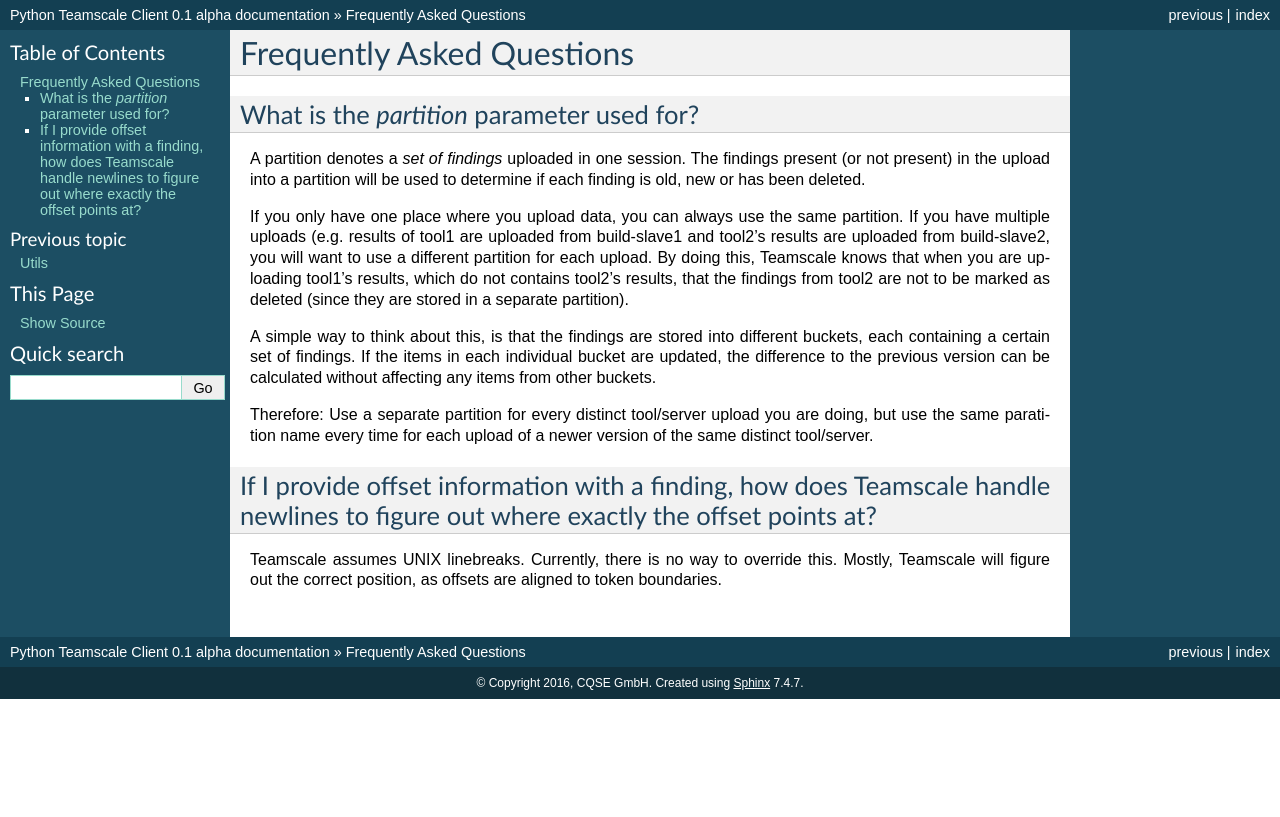
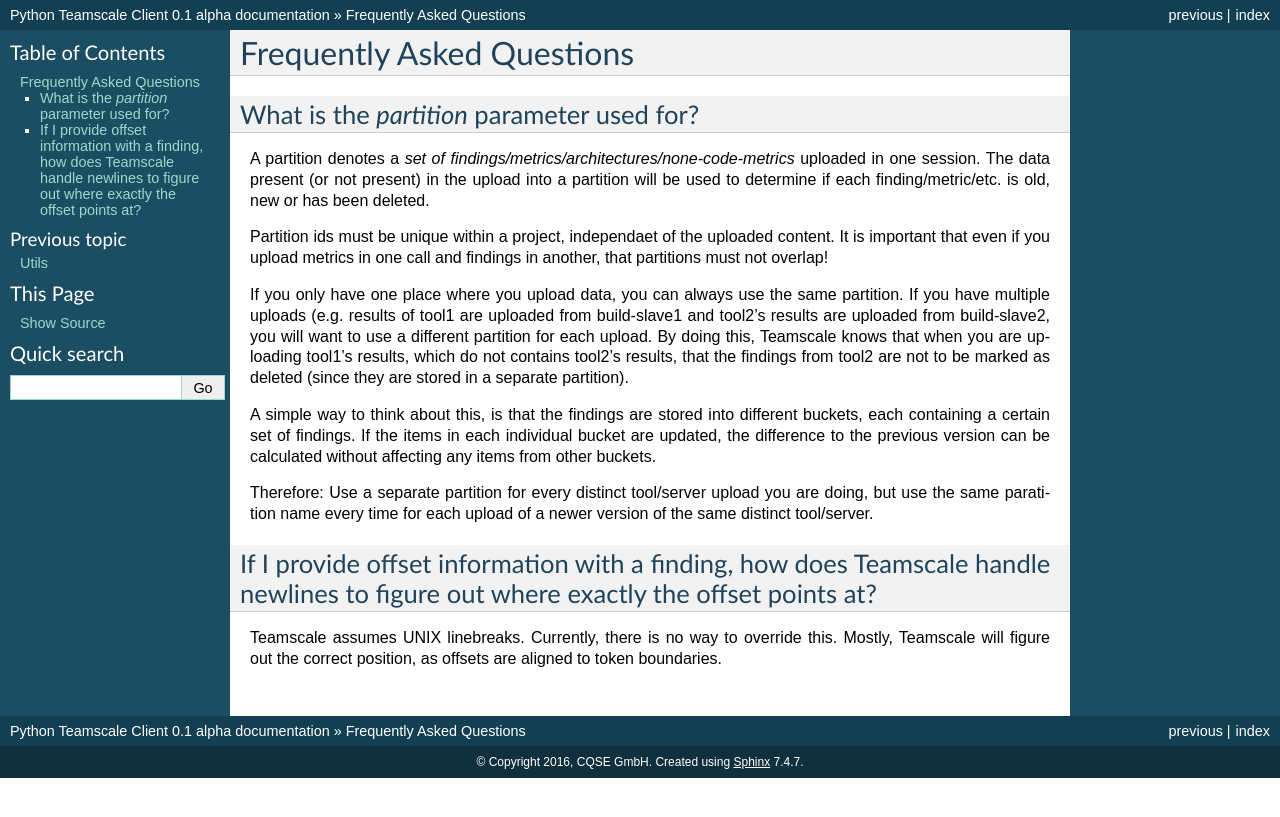
Before and after one commit to cqse/teamscale-client-python, a Sphinx documentation site: the page built from docs/faq.rst, in a window 1280 px wide. Shown: the top 817 px of the page. Built offline with Sphinx 7.4.7, drawn with Linux system fonts in a browser that asks for light colours.

Commit message:
Update documentation on partitions

```diff
--- a/docs/faq.rst
+++ b/docs/faq.rst
@@ -6,7 +6,9 @@
 What is the `partition` parameter used for?
 -------------------------------------------
 
-A partition denotes a `set of findings` uploaded in one session. The findings present (or not present) in the upload into a partition will be used to determine if each finding is old, new or has been deleted.
+A partition denotes a `set of findings/metrics/architectures/none-code-metrics` uploaded in one session. The data present (or not present) in the upload into a partition will be used to determine if each finding/metric/etc. is old, new or has been deleted.
+
+Partition ids must be unique within a project, independaet of the uploaded content. It is important that even if you upload metrics in one call and findings in another, that partitions must not overlap!
 
 If you only have one place where you upload data, you can always use the same partition. If you have multiple uploads (e.g. results of tool1 are uploaded from build-slave1 and tool2's results are uploaded from build-slave2, you will want to use a different partition for each upload. By doing this, Teamscale knows that when you are uploading tool1's results, which do not contains tool2's results, that the findings from tool2 are not to be marked as deleted (since they are stored in a separate partition).
 
```
